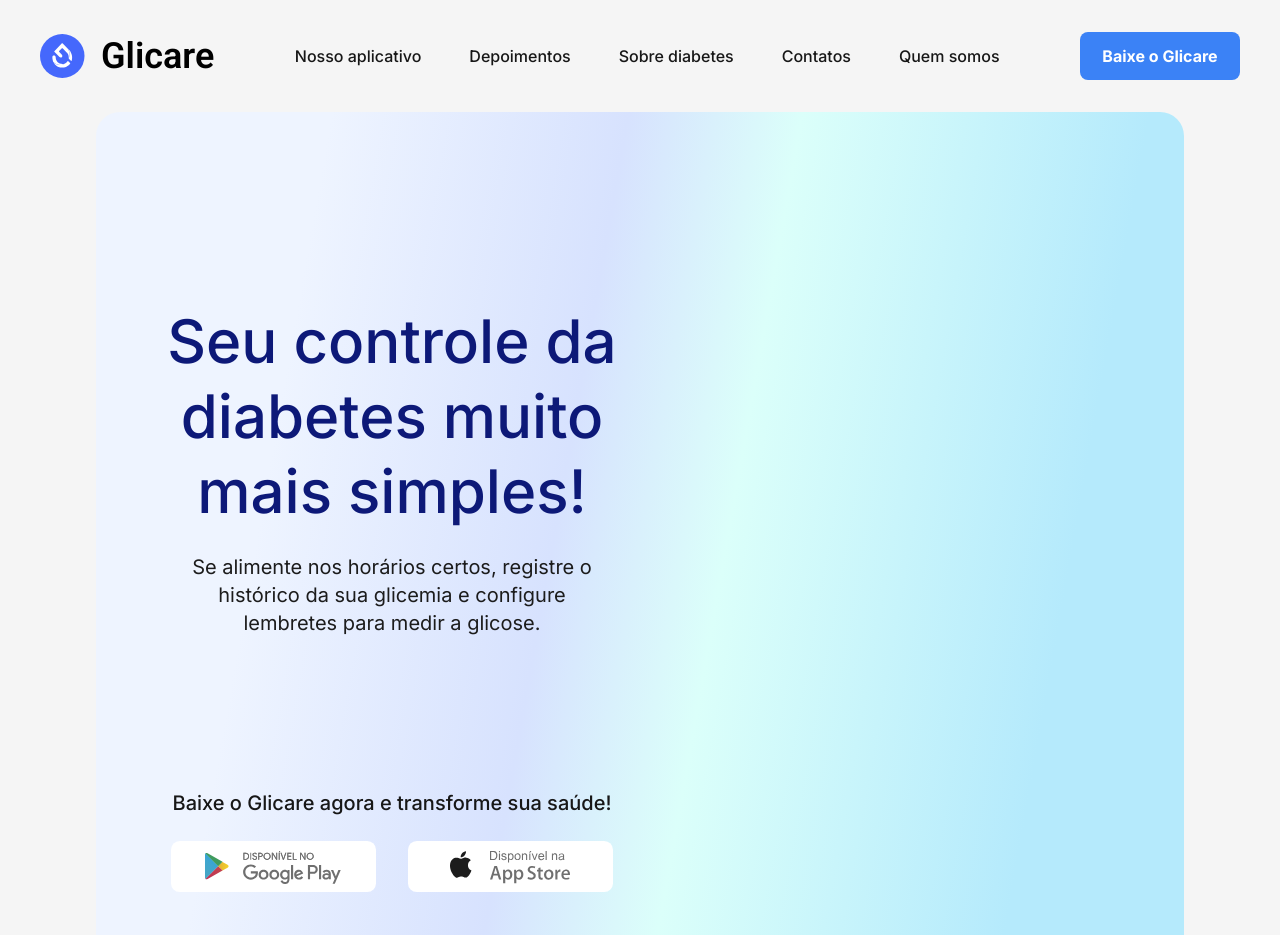
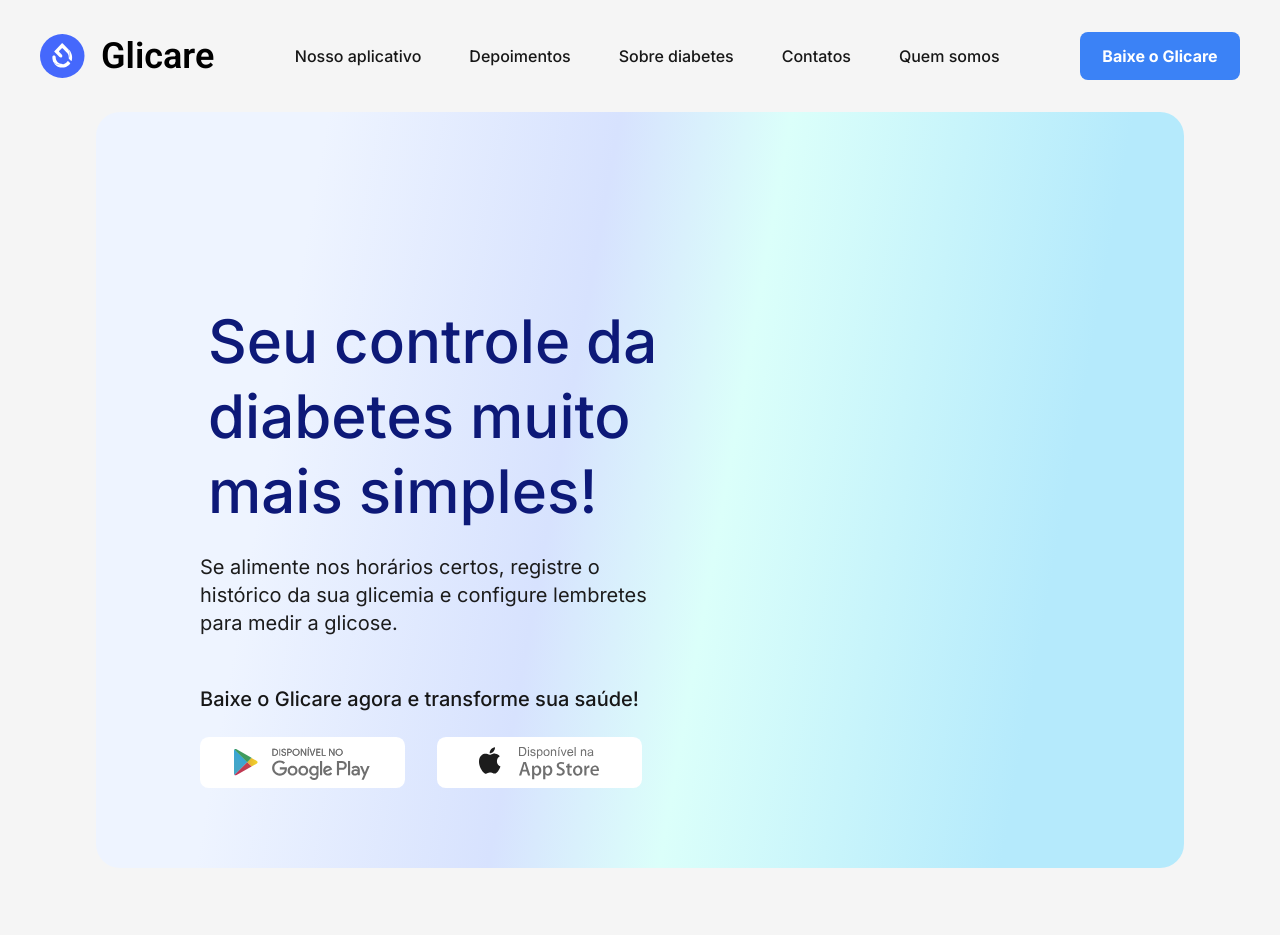
Before and after one commit to Daniel-san8/Glicare, a Next.js app in the folder Glicare/: page / in a window 1280 px wide. Shown: the top 935 px of the page. Built offline with nearby package versions, Linux system fonts and the light colour scheme.

Commit message:
Adicionando img de smartphone para tela tablet

```diff
--- /dev/null
+++ b/Glicare/public/svg/circle-gray-mobile.tsx
@@ -0,0 +1,5 @@
+export default function CircleGrayMobile() {
+    return <svg xmlns="http://www.w3.org/2000/svg" width="209" height="233" viewBox="0 0 209 233" fill="none">
+    <ellipse cx="104.431" cy="116.361" rx="104.431" ry="116.236" fill="#D9D9D9"/>
+    </svg>
+}
--- a/Glicare/src/app/components/call-to-download.tsx
+++ b/Glicare/src/app/components/call-to-download.tsx
@@ -1,27 +1,36 @@
 import IconPlayStore from "@/public/svg/icon-play-store";
 import Button from "@/app/components/ui/button";
 import IconAppleStore from "@/public/svg/icon-apple-store";
+import Image from "next/image";
+import CircleGrayMobile from "@/public/svg/circle-gray-mobile";
 
 export default function CallToDownload() {
   return (
     <section className="lg:px-8">
       <div className="flex items-end mx-8 rounded-3xl bg-gradient-background h-full lg:pt-36 lg:mx-16">
-        <div className="flex flex-col justify-between px-4 py-10 gap-16 text-center h-full lg:flex-row lg:items-center lg:text-start">
-          <div className="flex flex-col lg:gap-6 font-inter  lg:px-10  ">
+        <div className="flex flex-col justify-between px-4 py-10 gap-16 text-center h-full lg:flex-row md:pl-16 md:pr-16 lg:items-center lg:text-start">
+          <div className="flex flex-col lg:gap-6 font-inter lg:px-10  ">
             <div className="flex flex-col  gap-4">
-              <h1 className="font-medium p-2 text-4xl text-blue-dark md:text-center md:text-6xl md:w-624 lg:w-480 lg:text-6xl/tight">
+              <h1 className="font-medium p-2 text-4xl text-blue-dark md:text-6xl lg:w-480 lg:text-6xl/tight lg:text-start">
                 Seu controle da diabetes muito mais simples!
               </h1>
-              <p className="font-normal text-gray-dark text-xl md:text-center md:mx-auto md:w-568 lg:w-400">
+              <p className="font-normal text-gray-dark text-xl md:ml-16 lg:ml-0 md:w-568 lg:w-480 lg:text-start">
                 Se alimente nos horários certos, registre o histórico da sua
                 glicemia e configure lembretes para medir a glicose.
               </p>
             </div>
-            <div className="hidden md:flex flex-col md:mt-32 gap-6">
-              <p className="font-medium text-xl md:text-center">
+            <div className="relative flex items-center justify-center mt-6 md:flex lg:hidden">
+            <Image src="/image/mascot.png" alt="mascote" width={36} height={156} className="z-10 mt-20 md:mt-36 md:w-16 md:h-64"/>
+              <div className="relative flex justify-center">
+                <div className="absolute top-1/2 -translate-y-1/2 z-0 mr-4 md:hidden"><CircleGrayMobile/></div>
+                <Image src="/image/smartphone-center.png" alt="smartphone" width={207} height={459} className="relative z-10 w-24 h-64 md:w-52 md:h-458"/>
+              </div>
+            </div>
+            <div className="hidden md:flex flex-col md:mt-6 gap-6">
+              <p className="font-medium text-xl">
                 Baixe o Glicare agora e transforme sua saúde!
               </p>
-              <div className="flex gap-8 pb-10 md:justify-center">
+              <div className="flex gap-8 pb-10 md:justify-center lg:justify-start">
                 <a
                   href="https://play.google.com/store"
                   aria-label="Baixar na Play Store"
@@ -39,10 +48,8 @@ export default function CallToDownload() {
               </div>
             </div>
           </div>
-          <div className="pt-48 md:hidden">
-            <Button classAttributes="bg-primary w-full">
-              Baixe o Glicare
-            </Button>
+          <div className="md:hidden">
+            <Button classAttributes="bg-primary w-full">Baixe o Glicare</Button>
           </div>
         </div>
       </div>
--- a/Glicare/tailwind.config.ts
+++ b/Glicare/tailwind.config.ts
@@ -47,6 +47,7 @@ export default {
         '74': '74px',
         '148': '148px',
         '310': '310px',
+        '458': '458px',
       },
       spacing: {
         '17': '17px',
```
Also changed, not shown: Glicare/public/image/mascot.png (added), Glicare/public/image/smartphone-center.png (added).
